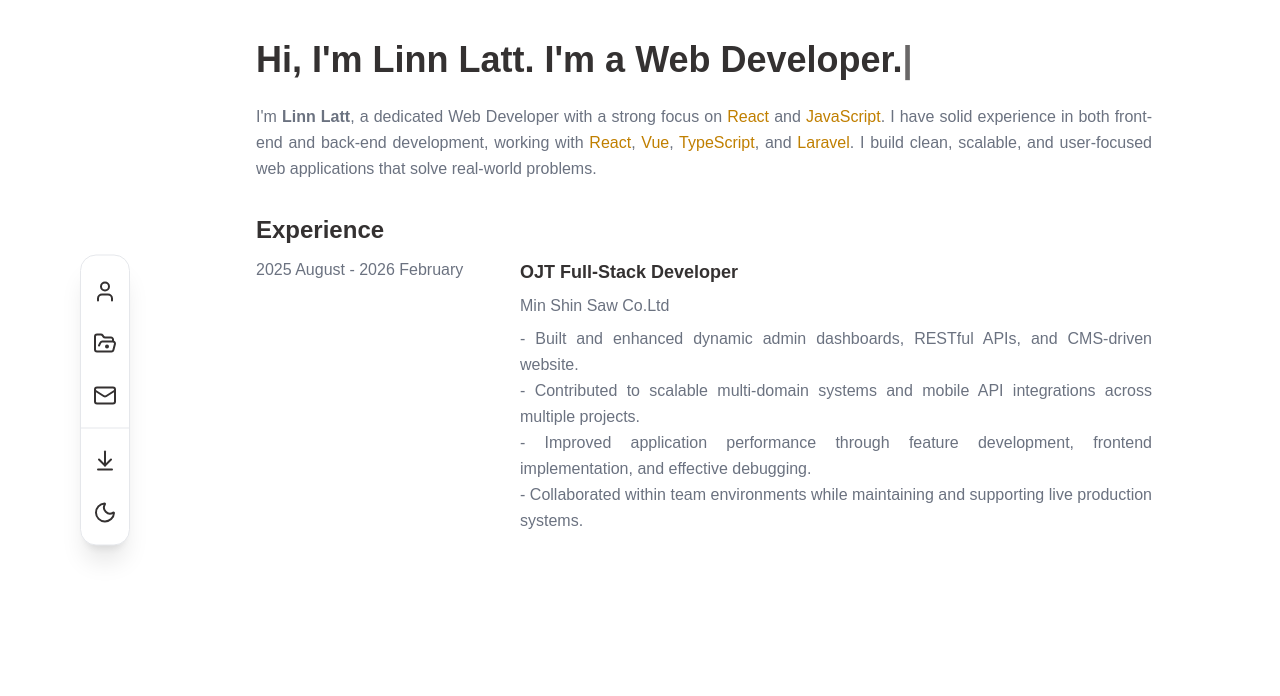
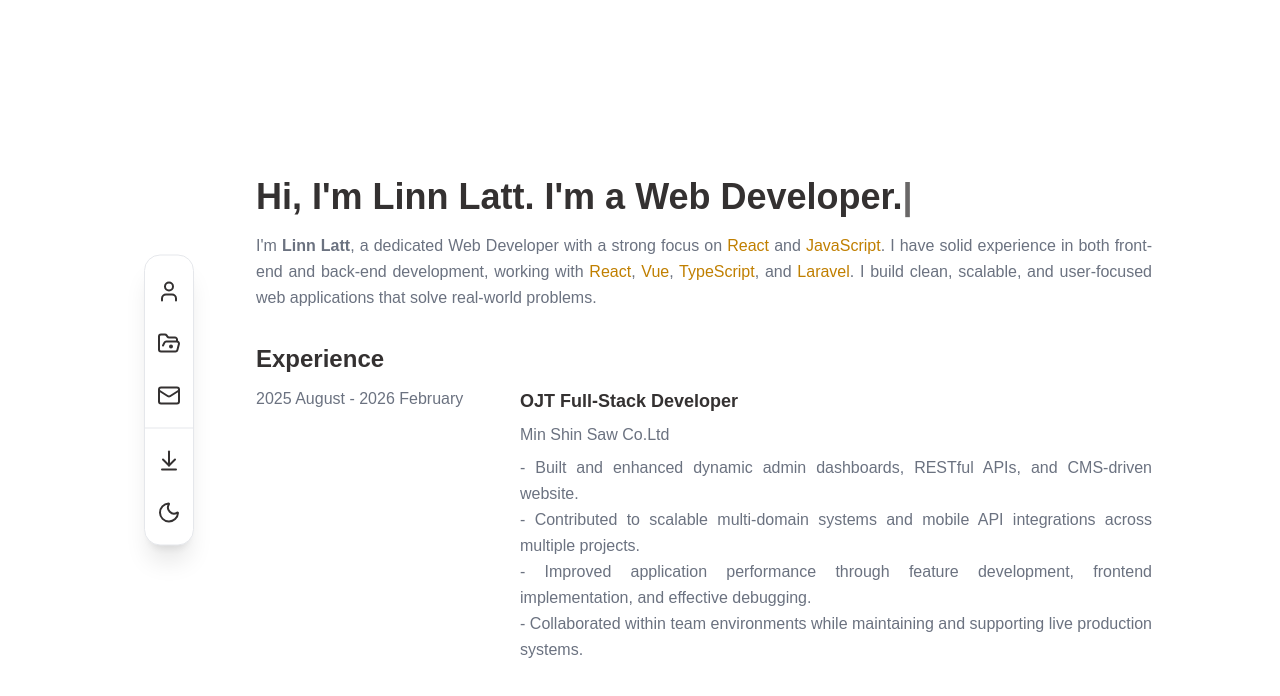
Before and after one commit to Linn-Latt/linn-latt-portfolio, a Next.js app: page / in a window 1280 px wide. Shown: the top 696 px of the page. Built offline with nearby package versions, Linux system fonts and the light colour scheme.

Commit message:
update the layout

```diff
--- a/app/page.tsx
+++ b/app/page.tsx
@@ -39,7 +39,7 @@ export default function Home() {
           <Contact />
         </>
       ) : (
-        <div className="lg:pl-32">
+        <div className="h-screen flex items-center justify-center lg:pl-32">
           {activeSection === 'about' && <About />}
           {activeSection === 'projects' && <Projects />}
           {activeSection === 'contact' && <Contact />}
--- a/components/About.tsx
+++ b/components/About.tsx
@@ -43,13 +43,19 @@ export default function About() {
     }, [finished]);
 
     return (
-        <section id="about" className="min-h-screen py-10 px-10 md:px-0 max-w-4xl mx-auto scroll-mt-14">
+        <section id="about" className="min-h-screen lg:min-h-0 py-10 px-10 md:px-0 max-w-4xl mx-auto scroll-mt-14 w-full overflow-y-auto">
+
+            {/* Inner container to control layout */}
+            <div className="w-full">
                 {/* Typing Title */}
-            <h1 className="text-3xl md:text-4xl font-bold mb-6 min-h-[40px]">
+                <div className="h-[80px] flex items-end">
+                    <h1 className="text-3xl md:text-4xl font-bold">
                         {text}
                         <span className="animate-pulse">|</span>
                     </h1>
+                </div>
 
+                <div className="mt-4 min-h-[430px]">
                     {finished && (
                         <div className={`transition-opacity duration-700 ${finished ? "opacity-100" : "opacity-0"}`}>
                             {/* About Content */}
@@ -67,9 +73,6 @@ export default function About() {
                                     I build clean, scalable, and user-focused web applications that solve real-world problems.
                                 </p>
                             </div>
-
-                    {/* Mobile Divider */}
-                    {/* <div className="my-6 border-t md:hidden"></div> */}
 
                             {/* Experience Section */}
                             <div className={`transition-all duration-1000 ${showExperience ? "opacity-100 translate-y-0" : "opacity-0 translate-y-4"}`}>
@@ -92,6 +95,8 @@ export default function About() {
                             </div>
                         </div>
                     )}
+                </div>
+            </div>
         </section>
     );
 }
--- a/components/Contact.tsx
+++ b/components/Contact.tsx
@@ -55,7 +55,7 @@ export default function Contact() {
   }
 
   return (
-    <section id="contact" className="min-h-screen px-10 py-10 max-w-4xl mx-auto scroll-mt-14">
+    <section id="contact" className="min-h-screen lg:min-h-0 px-10 py-10 max-w-4xl mx-auto scroll-mt-14 w-full overflow-y-auto">
       <div className="max-w-5xl mx-auto">
         <div className="mb-12">
           <h2 className="text-3xl font-bold mb-4">Get In Touch</h2>
--- a/components/NavBar.tsx
+++ b/components/NavBar.tsx
@@ -108,7 +108,7 @@ export function NavBar({ onNavigate, isMobile }: NavBarProps) {
       </header>
 
       {/* Desktop Sidebar */}
-      <aside className="hidden lg:flex fixed left-20 top-1/2 -translate-y-1/2 z-50">
+      <aside className="hidden lg:flex fixed left-[calc(50%-496px)] top-1/2 -translate-y-1/2 z-50">
         <nav className="flex flex-col gap-1 py-3 bg-white dark:bg-[#292727] border border-gray-200 dark:border-black rounded-2xl shadow-xl">
           <button
             onClick={() => onNavigate('about')}
--- a/components/Projects.tsx
+++ b/components/Projects.tsx
@@ -119,7 +119,7 @@ export default function Projects() {
     }
 
     return (
-        <section id="projects" className="min-h-screen py-10 px-10 md:px-0 max-w-4xl mx-auto scroll-mt-14">
+    <section id="projects" className="min-h-screen lg:min-h-0 py-10 px-10 md:px-0 max-w-4xl mx-auto scroll-mt-14 w-full overflow-y-auto">
             <div className="mb-4">
                 <h2 className="text-3xl font-bold mb-4 ml-4">Projects</h2>
                 <p className="text-secondary ml-4">Here are some of my recent projects that highlight my skills and hands-on experience.</p>
```
Lines whose indentation alone changed are shown as unchanged.
